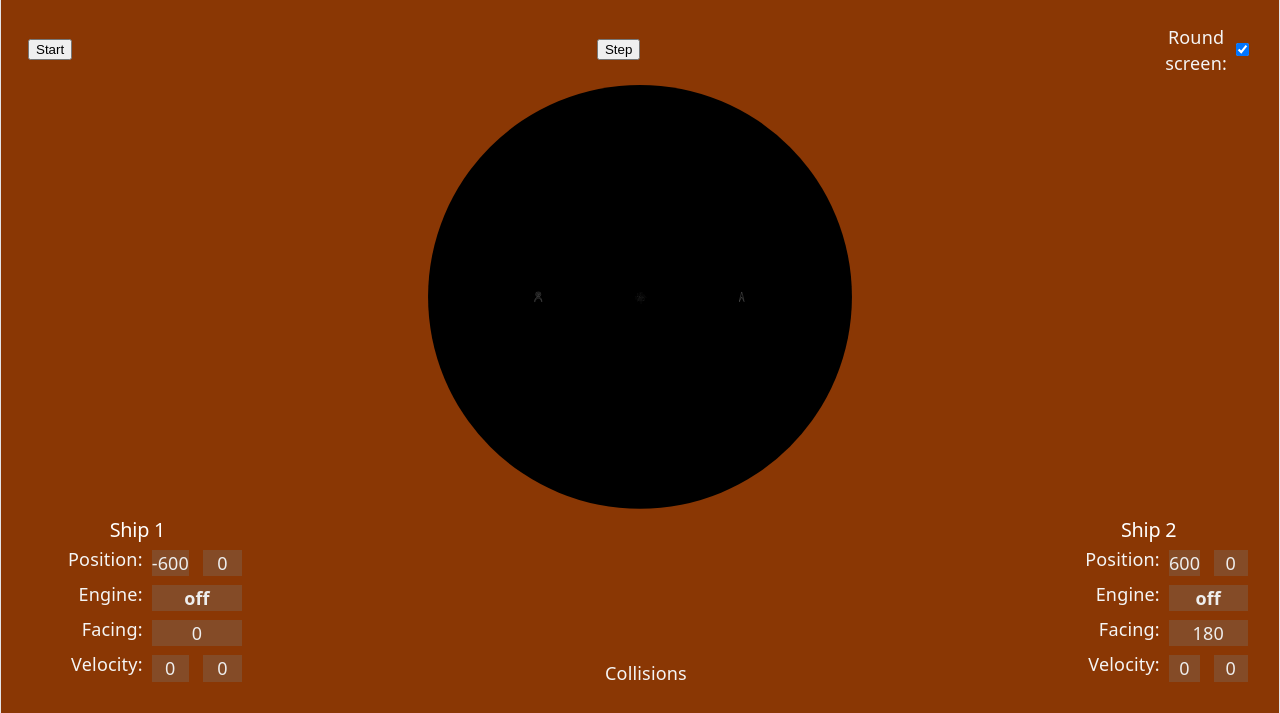
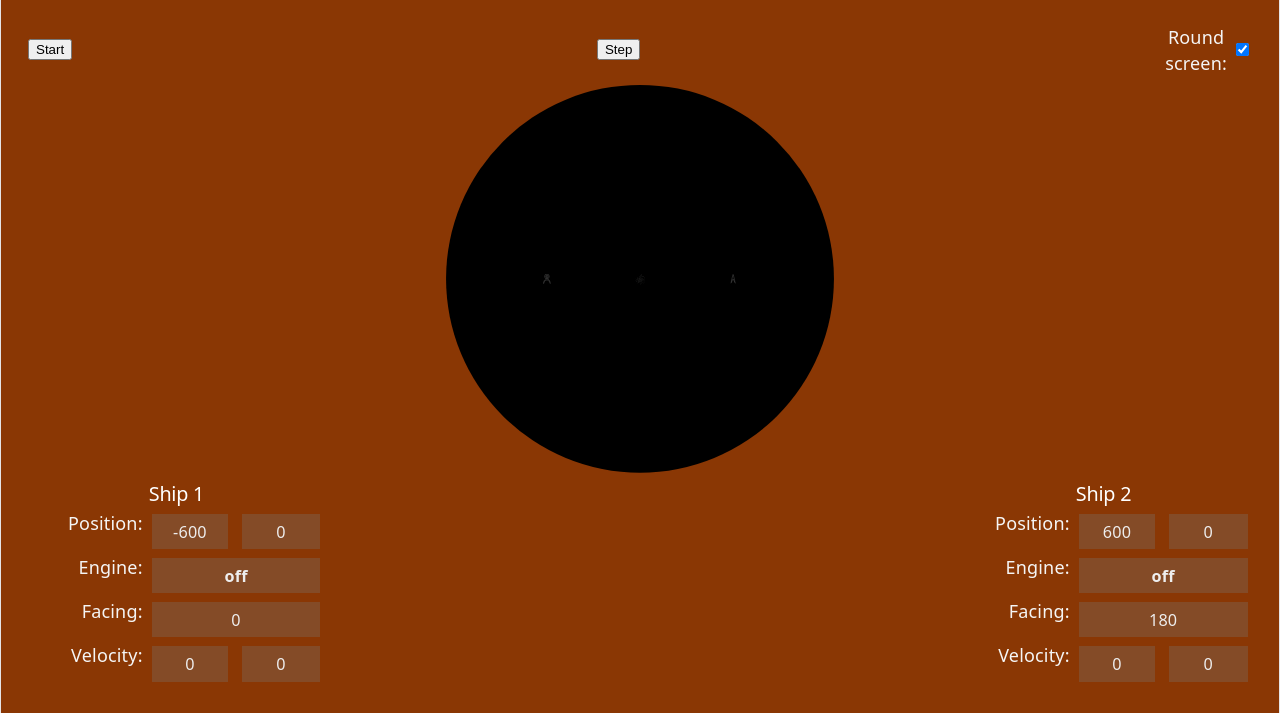
Before and after one commit to johnhelmuth/spacewars-raw, a website built with Vite: page index.html in a window 1280 px wide. Shown: the part 87-800 px from the top of the page. Built offline with nearby package versions, Linux system fonts and the light colour scheme.

Commit message:
UI updates to ship info displays, removed a bunch of cruft from main.ts. Removed torpedo logging code.

```diff
--- a/index.html
+++ b/index.html
@@ -50,7 +50,6 @@
             </ul>
           </div>
           <div class="collisions">
-          Collisions
           </div>
         </div>
         <div id="ship-2-controls" data-object-id="ship-2" class="controls">
--- a/src/main.ts
+++ b/src/main.ts
@@ -6,12 +6,8 @@ import Scene from "./models/Scene.ts";
 import WorldView from "./views/WorldView.ts";
 import {SpaceObject} from "./models/SpaceObject.ts";
 import {Drive, Ship} from "./models/Ship.ts";
-import {Torpedo} from "./models/Torpedo.ts";
-import {CollisionEvent} from "./events/CollisionEvent.ts";
-import {Velocity} from "./types/geometry.ts";
-import {TorpedoEvent} from "./events/TorpedoEvent.ts";
+import {roundTo, Velocity} from "./types/geometry.ts";
 import {RemoveObjectEvent} from "./events/RemoveObjectEvent.ts";
-import {SelfDestructEvent} from "./events/SelfDestructEvent.ts";
 import {Star} from "./models/Star.ts";
 import {StarView} from "./views/StarView.ts";
 
@@ -93,41 +89,41 @@ window.spacewar = {
   world
 }
 
-world.addEventListener('collision', (e: Event) => {
-  if (e instanceof CollisionEvent) {
-    if (userMsgCollisions) {
-      const collidedWith = typeof e.collidedWith === 'string' ? e.collidedWith : e.collidedWith.object.name;
-      userMsgCollisions.textContent = `Collision with ${collidedWith}`;
-      setTimeout(() => userMsgCollisions.textContent = '', 3000);
-    }
-  }
-})
-
-const MAX_TORPEDO_MSGS = 10;
-function addTorpedoMessage(msg: string) {
-  if (userMsgTorpedos) {
-    const numEls = userMsgTorpedos.children.length;
-    const liEl = document.createElement('li');
-    liEl.innerText = msg;
-    if (numEls >= MAX_TORPEDO_MSGS) {
-      userMsgTorpedos.children[0].remove();
-    }
-    userMsgTorpedos.appendChild(liEl);
-    liEl.scrollIntoView({block: 'end', behavior: 'smooth'})
-  }
-}
-scene.addEventListener('torpedo', (e: Event) => {
-  if (e instanceof TorpedoEvent) {
-    addTorpedoMessage(`${e.torpedo.name} fired.`);
-  }
-})
-scene.addEventListener('self-destruct', (e: Event) => {
-  if (e instanceof SelfDestructEvent) {
-    if (e.object instanceof Torpedo) {
-      addTorpedoMessage(`${e.object.name} destroyed itself.`);
-    }
-  }
-})
+// world.addEventListener('collision', (e: Event) => {
+//   if (e instanceof CollisionEvent) {
+//     if (userMsgCollisions) {
+//       const collidedWith = typeof e.collidedWith === 'string' ? e.collidedWith : e.collidedWith.object.name;
+//       userMsgCollisions.textContent = `Collision with ${collidedWith}`;
+//       setTimeout(() => userMsgCollisions.textContent = '', 3000);
+//     }
+//   }
+// })
+//
+// const MAX_TORPEDO_MSGS = 10;
+// function addTorpedoMessage(msg: string) {
+//   if (userMsgTorpedos) {
+//     const numEls = userMsgTorpedos.children.length;
+//     const liEl = document.createElement('li');
+//     liEl.innerText = msg;
+//     if (numEls >= MAX_TORPEDO_MSGS) {
+//       userMsgTorpedos.children[0].remove();
+//     }
+//     userMsgTorpedos.appendChild(liEl);
+//     liEl.scrollIntoView({block: 'end', behavior: 'smooth'})
+//   }
+// }
+// scene.addEventListener('torpedo', (e: Event) => {
+//   if (e instanceof TorpedoEvent) {
+//     addTorpedoMessage(`${e.torpedo.name} fired.`);
+//   }
+// })
+// scene.addEventListener('self-destruct', (e: Event) => {
+//   if (e instanceof SelfDestructEvent) {
+//     if (e.object instanceof Torpedo) {
+//       addTorpedoMessage(`${e.object.name} destroyed itself.`);
+//     }
+//   }
+// })
 
 // Handle ship being destroyed by removing object listeners (updates and removals) and turning off key bindings.
 scene.addEventListener('removeObject', (e: Event) => {
@@ -201,7 +197,6 @@ function createShipsControlStatus() {
   for (const [, shipCtlData] of shipsCtlKeyMap) {
     shipsControlStatus.set(shipCtlData.ship, true);
   }
-  console.log(shipsControlStatus);
   return shipsControlStatus;
 }
 
@@ -261,50 +256,46 @@ document.addEventListener('keyup', (e: KeyboardEvent) => {
 function setupControls(controlBlock: HTMLElement, ov: SpaceObjectView) {
   const objectId = controlBlock.dataset.objectId;
 
-  const positionXControl = controlBlock.querySelector<HTMLInputElement>('.position-x');
+  const positionXControl = controlBlock.querySelector<HTMLElement>('.position-x');
   if (!positionXControl) {
     throw new Error(`${objectId} position X control not available!`);
   }
-  const positionYControl = controlBlock.querySelector<HTMLInputElement>('.position-y');
+  const positionYControl = controlBlock.querySelector<HTMLElement>('.position-y');
   if (!positionYControl) {
     throw new Error(`${objectId} position Y control not available!`);
   }
-  const facingControl = controlBlock.querySelector<HTMLFormElement>('.ship-facing');
+  const facingControl = controlBlock.querySelector<HTMLElement>('.ship-facing');
   if (!facingControl) {
     throw new Error(`${objectId} facing control not available!`);
   }
 
-  const velocityMagnitudeControl = controlBlock.querySelector<HTMLFormElement>('.ship-velocity-magnitude');
+  const velocityMagnitudeControl = controlBlock.querySelector<HTMLElement>('.ship-velocity-magnitude');
   if (!velocityMagnitudeControl) {
     throw new Error(`${objectId} velocity magnitude control not available!`);
   }
 
-  const velocityDirectionControl = controlBlock.querySelector<HTMLFormElement>('.ship-velocity-direction');
+  const velocityDirectionControl = controlBlock.querySelector<HTMLElement>('.ship-velocity-direction');
   if (!velocityDirectionControl) {
     throw new Error(`${objectId} velocity direction control not available!`);
   }
 
-  positionXControl.innerText = `${ov.object.position.x}`;
-  positionYControl.innerText = `${ov.object.position.y}`;
+  const driveStatusEl = controlBlock.querySelector<HTMLElement>('.engine-state');
+  if (!driveStatusEl) {
+    throw new Error(`${objectId} drive status control not available!`);
+  }
 
-  facingControl.innerText = ov.object.facing.toString();
-
-  const engineStatusEl = controlBlock.querySelector<HTMLElement>('.engine-state');
-
-  velocityMagnitudeControl.innerText = `${ov.object.velocity.magnitude}`;
-  velocityDirectionControl.innerText = `${ov.object.velocity.direction}`;
-
-// Handle ship update events, binding the control values to the onscreen display objects
+  // Update the display for the ship based on the ship object. Called when an updated event is received.
   const updateObjectControls = () => {
-    positionXControl.value = `${ov.object.position.x}`;
-    positionYControl.value = `${ov.object.position.y}`;
-    facingControl.value = ov.object.facing.toString();
-    velocityMagnitudeControl.value = `${ov.object.velocity.magnitude}`;
-    velocityDirectionControl.value = `${ov.object.velocity.direction}`;
-    if (ov.object instanceof Ship && engineStatusEl instanceof HTMLElement) {
-      engineStatusEl.innerText = ov.object.engineStatus() ? 'on' : 'off';
+    positionXControl.innerText = roundTo(ov.object.position.x,1).toString();
+    positionYControl.innerText = roundTo(ov.object.position.y,1).toString();
+    facingControl.innerText = roundTo(ov.object.facing,2).toString();
+    velocityMagnitudeControl.innerText = roundTo(ov.object.velocity.magnitude,2).toString();
+    velocityDirectionControl.innerText = roundTo(ov.object.velocity.direction,2).toString();
+    if (ov.object instanceof Ship) {
+      driveStatusEl.innerText = ov.object.engineStatus() ? 'on' : 'off';
     }
   }
+  updateObjectControls();
 
   ov.addEventListener('updated', updateObjectControls)
   return updateObjectControls
--- a/src/style.css
+++ b/src/style.css
@@ -126,7 +126,7 @@ p {
       list-style: none;
       margin: .25rem 0 0;
       display: grid;
-      grid-template-columns: max-content 1fr 1fr;
+      grid-template-columns: max-content 5rem 5rem;
       grid-template-areas: "label value value";
 
       .property-display {
@@ -150,6 +150,8 @@ p {
           background-color: var(--code-bg);
           grid-area: value;
           margin: 0.25rem;
+          font-size: .9rem;
+          padding: 0.25rem;
         }
 
         &.vector .value1 {
--- a/src/types/geometry.ts
+++ b/src/types/geometry.ts
@@ -371,7 +371,7 @@ export function pointsToBoundingBox(vertices: Point[]) {
 
 export function roundTo(n: number, digits = 15): number {
   const factor = 10**(digits-1);
-  return Math.fround(Math.fround(n * factor) / factor);
+  return Math.round(n * factor) / factor;
 }
 
 export const degreeToRadiansFactor = roundTo(Math.PI / 180);
--- a/src/views/Renderer.ts
+++ b/src/views/Renderer.ts
@@ -12,7 +12,6 @@ export class Renderer extends EventTarget {
     for (let a = 0; a < 360; a += baseAngle) {
       angles.push(a);
     }
-    console.log('angles', angles);
     return angles
       .map(angle => {
         const {x, y} = new Vector({magnitude: r, direction: angle});
```
